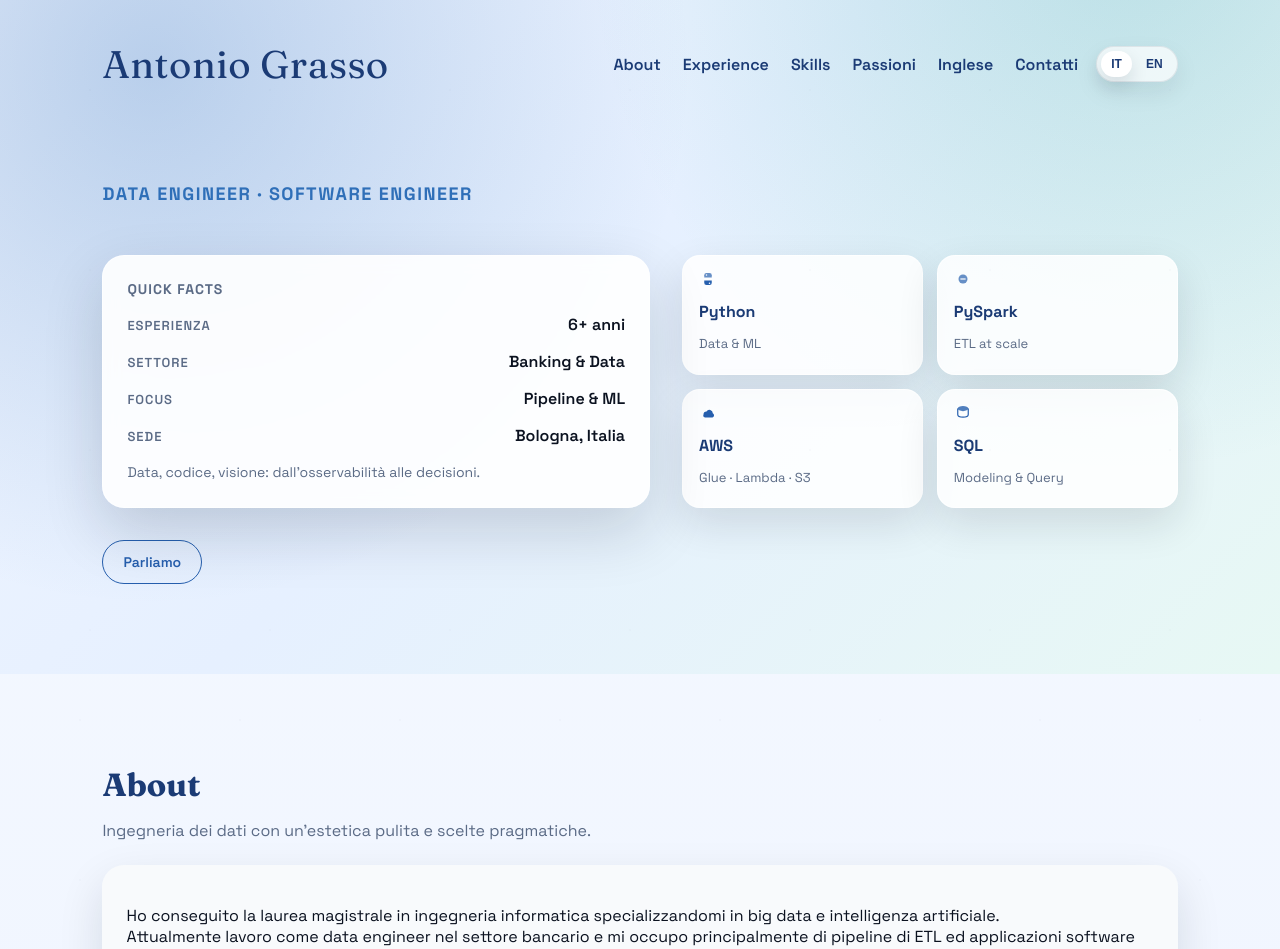
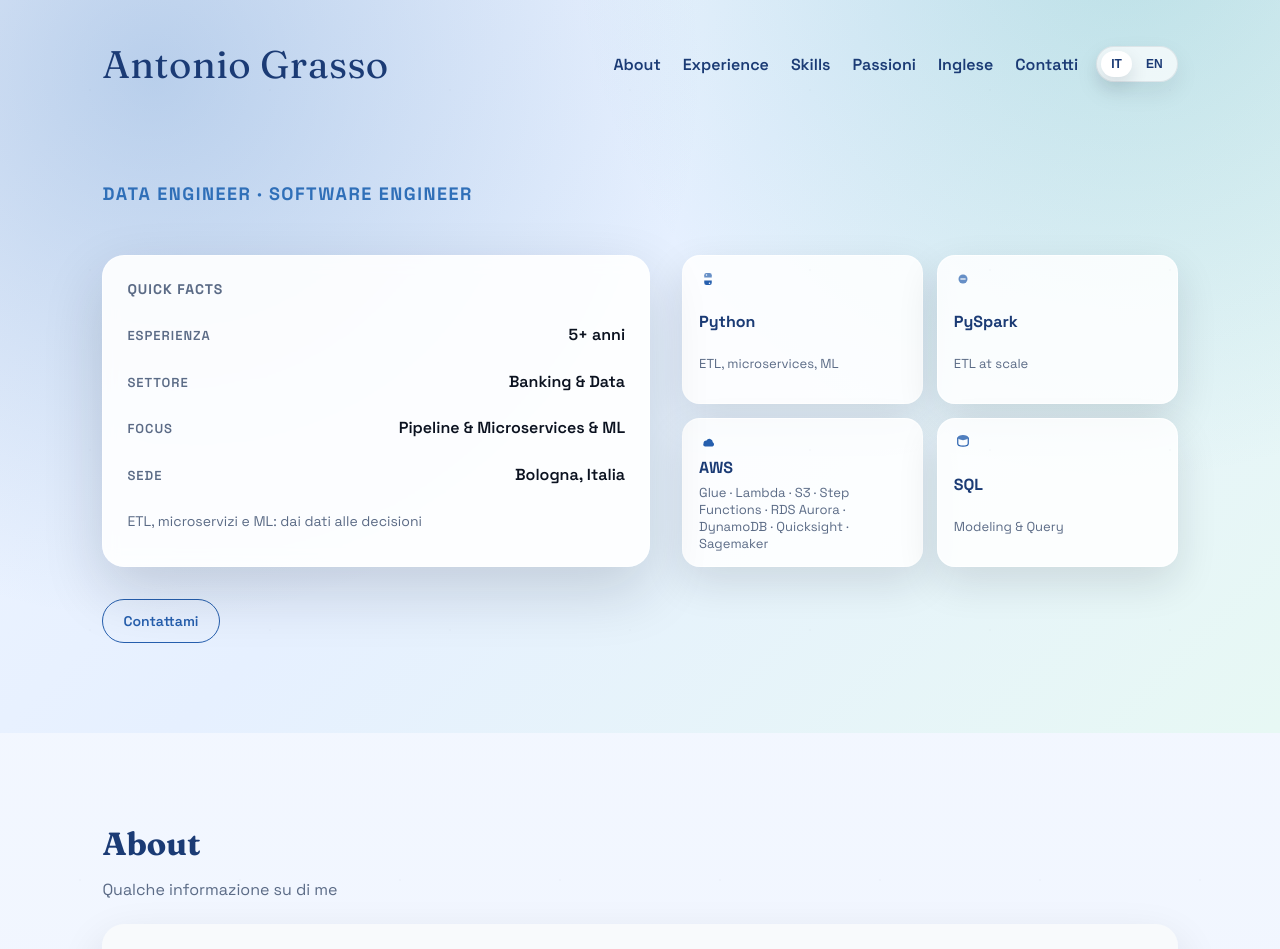
Before and after one commit to antoniograsso21/antoniograsso21.github.io, a React (Create React App) app in the folder my-website/: page / in a window 1280 px wide. Shown: the top 949 px of the page. Built offline with nearby package versions, Linux system fonts and the light colour scheme; the HTML template or start-up script is replaced by a standard one.

Commit message:
changed profile

```diff
--- a/my-website/src/data/profile.js
+++ b/my-website/src/data/profile.js
@@ -11,24 +11,24 @@ export const content = {
     hero: {
       eyebrow: 'Data Engineer · Software Engineer',
       quickFactsTitle: 'Quick Facts',
-      note: 'Data, codice, visione: dall’osservabilità alle decisioni.',
-      ctaLabel: 'Parliamo',
+      note: 'ETL, microservizi e ML: dai dati alle decisioni',
+      ctaLabel: 'Contattami',
     },
     metrics: [
-      { label: 'Esperienza', value: '6+ anni' },
+      { label: 'Esperienza', value: '5+ anni' },
       { label: 'Settore', value: 'Banking & Data' },
-      { label: 'Focus', value: 'Pipeline & ML' },
+      { label: 'Focus', value: 'Pipeline & Microservices & ML' },
       { label: 'Sede', value: 'Bologna, Italia' },
     ],
     bentoTech: [
-      { title: 'Python', subtitle: 'Data & ML' },
+      { title: 'Python', subtitle: 'ETL, microservices, ML' },
       { title: 'PySpark', subtitle: 'ETL at scale' },
-      { title: 'AWS', subtitle: 'Glue · Lambda · S3' },
+      { title: 'AWS', subtitle: 'Glue · Lambda · S3 · Step Functions · RDS Aurora · DynamoDB · Quicksight · Sagemaker' },
       { title: 'SQL', subtitle: 'Modeling & Query' },
     ],
     about: {
       title: 'About',
-      subtitle: 'Ingegneria dei dati con un’estetica pulita e scelte pragmatiche.',
+      subtitle: 'Qualche informazione su di me',
       paragraphs: [
         'Ho conseguito la laurea magistrale in ingegneria informatica specializzandomi in big data e intelligenza artificiale.',
         'Attualmente lavoro come data engineer nel settore bancario e mi occupo principalmente di pipeline di ETL ed applicazioni software realizzate con i servizi AWS di cloud computing.',
@@ -38,7 +38,7 @@ export const content = {
     },
     experienceSection: {
       title: 'Esperienza',
-      subtitle: 'Dal maggio 2020 al CSE Consorzio Servizi Bancari.',
+      subtitle: 'Il mio percorso lavorativo',
     },
     experiences: [
       {
@@ -69,7 +69,7 @@ export const content = {
     ],
     skillsSection: {
       title: 'Competenze',
-      subtitle: 'Stack tecnico principale e strumenti di lavoro.',
+      subtitle: 'Stack tecnologico principale e strumenti di lavoro.',
     },
     skillGroups: [
       {
@@ -99,25 +99,25 @@ export const content = {
     ],
     passionsSection: {
       title: 'Passioni',
-      subtitle: 'Il lato personale che arricchisce il mio modo di progettare.',
+      subtitle: "Oltre l'informatica",
     },
     passions: [
       {
         title: 'Fotografia',
-        description: 'Studio luce e composizione: qualità dei dettagli prima della quantità.',
+        //description: 'Studio luce e composizione: qualità dei dettagli prima della quantità.',
       },
       {
         title: 'Astronomia',
-        description: 'Dati, orbite, scale: un invito costante a pensare in grande.',
+        //description: 'Dati, orbite, scale: un invito costante a pensare in grande.',
       },
       {
-        title: 'Spazio',
-        description: 'Esplorazione e tecnologia: il confine dove la curiosità diventa ingegneria.',
+        title: 'Esplorazione spaziale',
+        //description: 'Esplorazione e tecnologia: il confine dove la curiosità diventa ingegneria.',
       },
     ],
     educationSection: {
       title: 'Istruzione',
-      subtitle: 'Formazione accademica.',
+      subtitle: 'Il mio percorso formativo',
     },
     educationItems: [
       {
@@ -138,7 +138,7 @@ export const content = {
     ],
     languageSection: {
       title: 'Lingua Inglese',
-      subtitle: 'Certificazione e livello.',
+      subtitle: 'Certificazioni',
     },
     languageItems: [
       {
@@ -185,19 +185,19 @@ export const content = {
     hero: {
       eyebrow: 'Data Engineer · Software Engineer',
       quickFactsTitle: 'Quick Facts',
-      note: 'Data, code, vision: from observability to decisions.',
+      note: 'ETL, microservices and ML: from data to decisions.',
       ctaLabel: "Let's talk",
     },
     metrics: [
-      { label: 'Experience', value: '6+ years' },
+      { label: 'Experience', value: '5+ years' },
       { label: 'Industry', value: 'Banking & Data' },
-      { label: 'Focus', value: 'Pipelines & ML' },
+      { label: 'Focus', value: 'Pipelines & Microservies & ML' },
       { label: 'Location', value: 'Bologna, Italy' },
     ],
     bentoTech: [
-      { title: 'Python', subtitle: 'Data & ML' },
+      { title: 'Python', subtitle: 'ETL, microservices, ML' },
       { title: 'PySpark', subtitle: 'ETL at scale' },
-      { title: 'AWS', subtitle: 'Glue · Lambda · S3' },
+      { title: 'AWS', subtitle: 'Glue · Lambda · S3 · Step Functions · RDS Aurora · DynamoDB · Quicksight · Sagemaker' },
       { title: 'SQL', subtitle: 'Modeling & Query' },
     ],
     about: {
@@ -212,7 +212,7 @@ export const content = {
     },
     experienceSection: {
       title: 'Experience',
-      subtitle: 'Since May 2020 at CSE Consorzio Servizi Bancari.',
+      subtitle: 'My job experience',
     },
     experiences: [
       {
@@ -243,7 +243,7 @@ export const content = {
     ],
     skillsSection: {
       title: 'Skills',
-      subtitle: 'Core stack and tools.',
+      subtitle: 'Technical skills',
     },
     skillGroups: [
       {
@@ -273,25 +273,25 @@ export const content = {
     ],
     passionsSection: {
       title: 'Passions',
-      subtitle: 'The personal side that enriches my way of designing.',
+      subtitle: 'Besides computer science',
     },
     passions: [
       {
         title: 'Photography',
-        description: 'I study light and composition: detail quality over quantity.',
+        //description: 'I study light and composition: detail quality over quantity.',
       },
       {
         title: 'Astronomy',
-        description: 'Data, orbits, scales: a constant invitation to think big.',
+        //description: 'Data, orbits, scales: a constant invitation to think big.',
       },
       {
-        title: 'Space',
-        description: 'Exploration and technology: where curiosity becomes engineering.',
+        title: 'Space Exploration',
+        //description: 'Exploration and technology: where curiosity becomes engineering.',
       },
     ],
     educationSection: {
       title: 'Education',
-      subtitle: 'Academic background.',
+      subtitle: 'Academic background',
     },
     educationItems: [
       {
@@ -312,7 +312,7 @@ export const content = {
     ],
     languageSection: {
       title: 'English Language',
-      subtitle: 'Certification and level.',
+      subtitle: 'Certifications',
     },
     languageItems: [
       {
```
